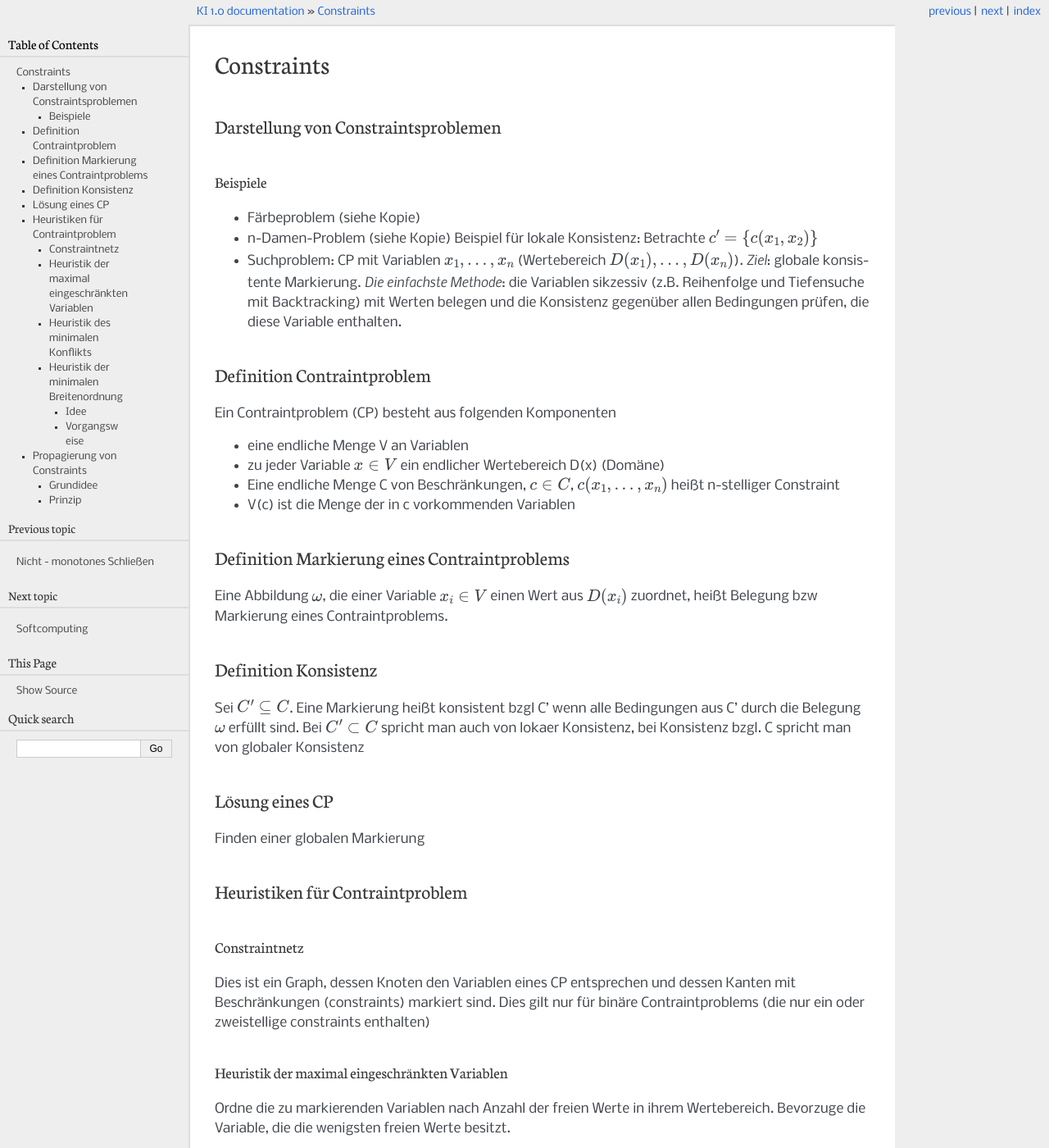
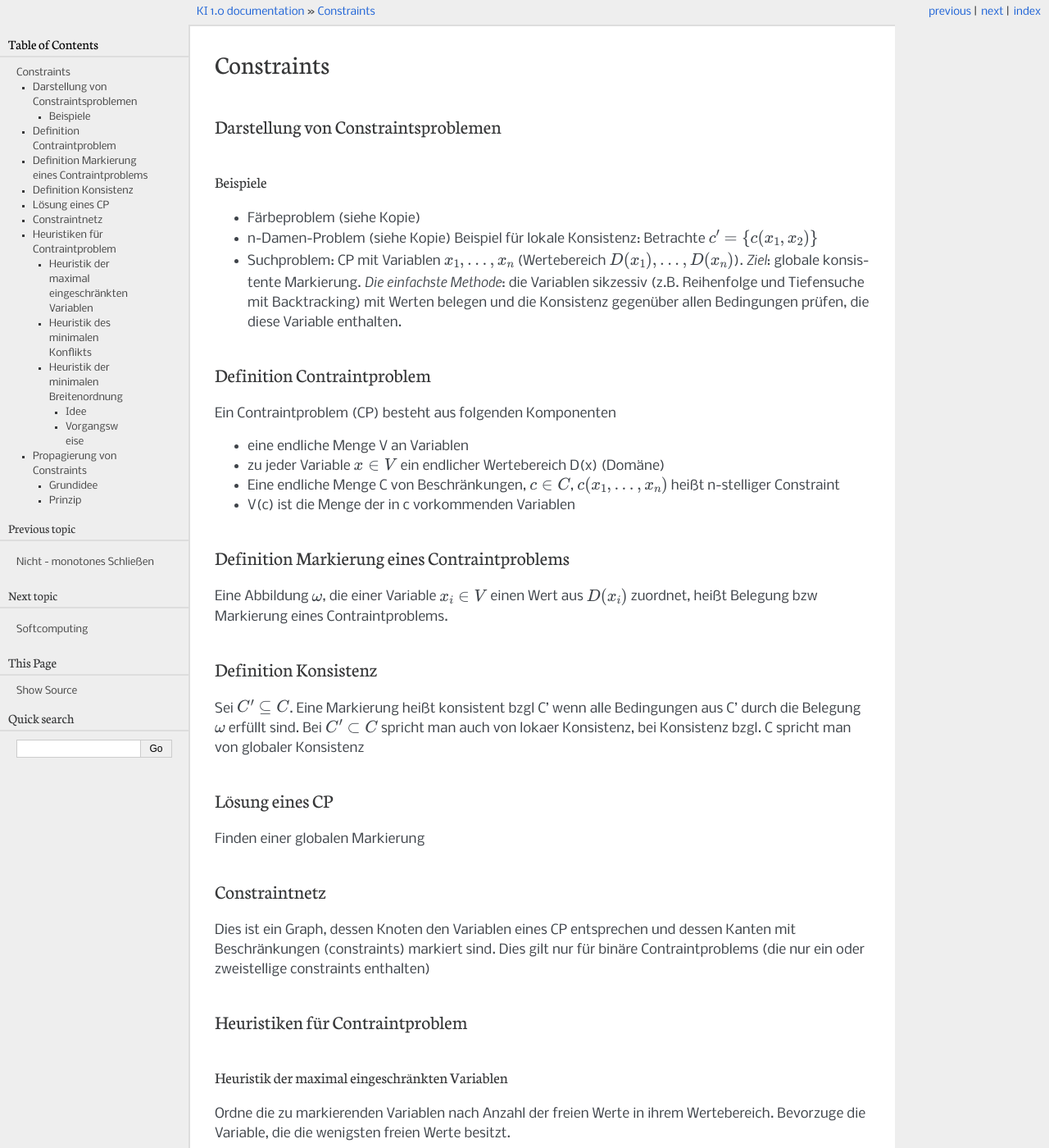
Before and after one commit to DanielMSchmidt/ki, a Sphinx documentation site: the page built from source/constraints.rst, in a window 1280 px wide and 1400 px high. Shown: the whole window at 82% size. Built offline with Sphinx 7.4.7, drawn with Linux system fonts in a browser that asks for light colours; pages that are not in the unit, such as notebooks, are missing from menus.

```diff
--- a/source/constraints.rst
+++ b/source/constraints.rst
@@ -39,16 +39,15 @@ Lösung eines CP
 
 Finden einer globalen Markierung
 
+Constraintnetz
+---------------
+
+Dies ist ein Graph, dessen Knoten den Variablen eines CP entsprechen und dessen Kanten mit Beschränkungen (constraints) markiert sind.
+Dies gilt nur für binäre Contraintproblems (die nur ein oder zweistellige constraints enthalten)
+
 
 Heuristiken für Contraintproblem
 -------------------------------------------
-
-
-Constraintnetz
-^^^^^^^^^^^^^^^
-
-Dies ist ein Graph, dessen Knoten den Variablen eines CP entsprechen und dessen Kanten mit Beschränkungen (constraints) markiert sind.
-Dies gilt nur für binäre Contraintproblems (die nur ein oder zweistellige constraints enthalten)
 
 Heuristik der maximal eingeschränkten Variablen
 ^^^^^^^^^^^^^^^^^^^^^^^^^^^^^^^^^^^^^^^^^^^^^^^^^
```
